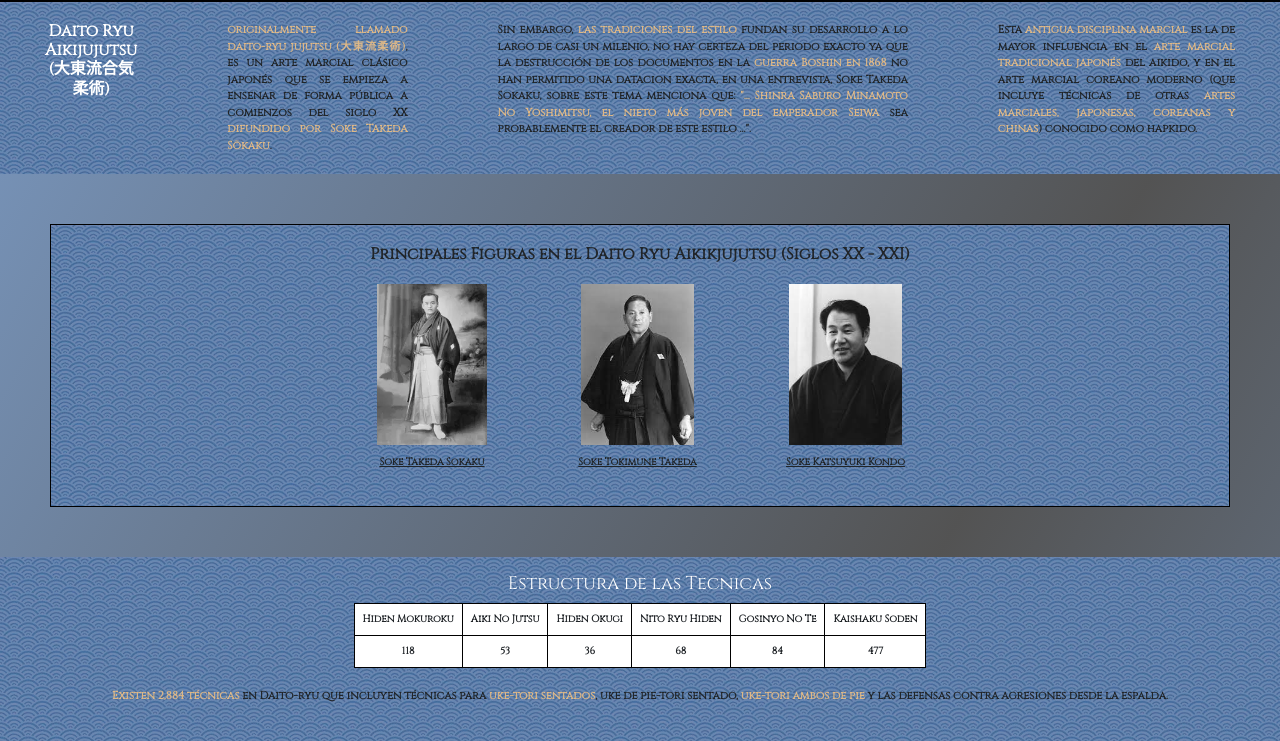
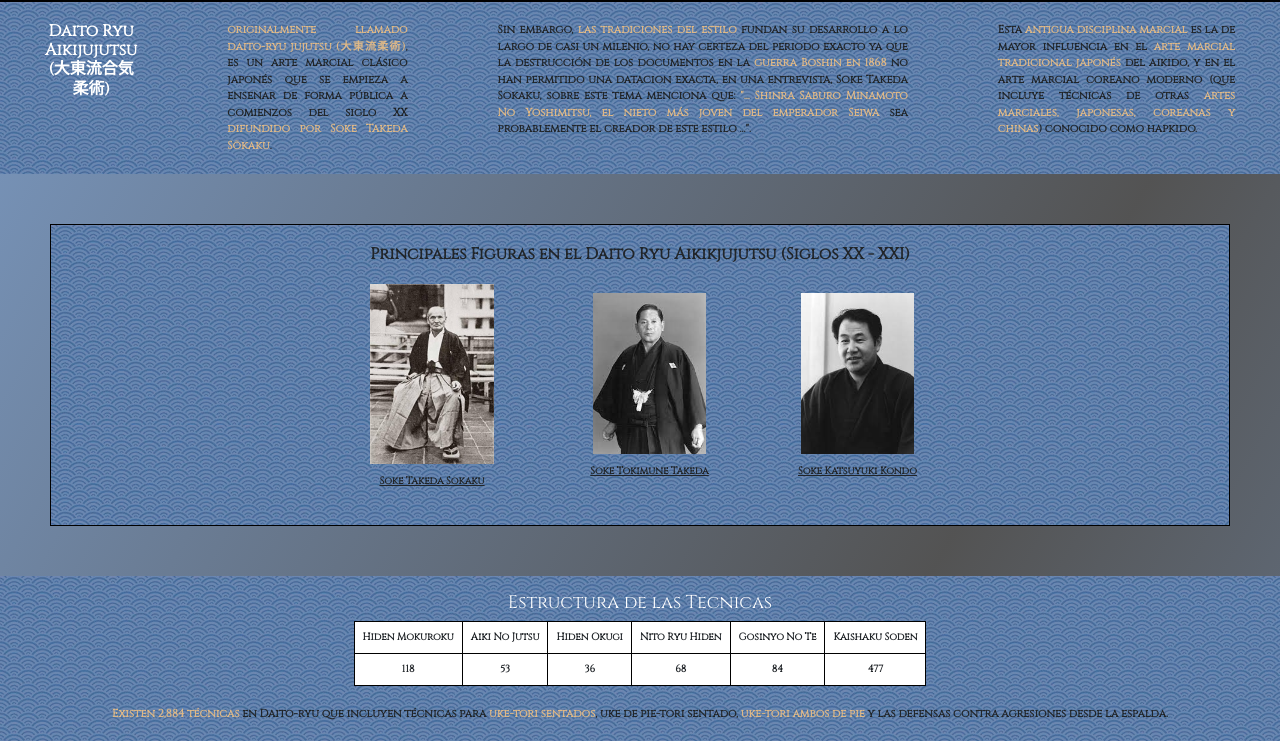
Before and after one commit to IvanGonzalezV/Final_DesWeb, a website: page index.html in a window 1280 px wide. Shown: the part 54-795 px from the top of the page. Drawn offline with nearby package versions, Linux system fonts and the light colour scheme.

Commit message:
fix_c :fire:

```diff
--- a/index.html
+++ b/index.html
@@ -70,7 +70,7 @@
             </div>
             <div class="figure-container">
               <figure>
-                <a href="https://es.wikipedia.org/wiki/S%C5%8Dkaku_Takeda" target="_blank"><img src="./imagenes/Takeda_Sokaku_low.webp" alt="Soke Takeda Sokaku"></a>
+                <a href="https://es.wikipedia.org/wiki/S%C5%8Dkaku_Takeda" target="_blank"><img src="./imagenes/Sokaku_Takeda_a.jpg" alt="Soke Takeda Sokaku"></a>
                 <figcaption>Soke Takeda Sokaku</figcaption>
               </figure>
               <figure>
```
Also changed, not shown: imagenes/Sokaku_Takeda_a.jpg (added).
